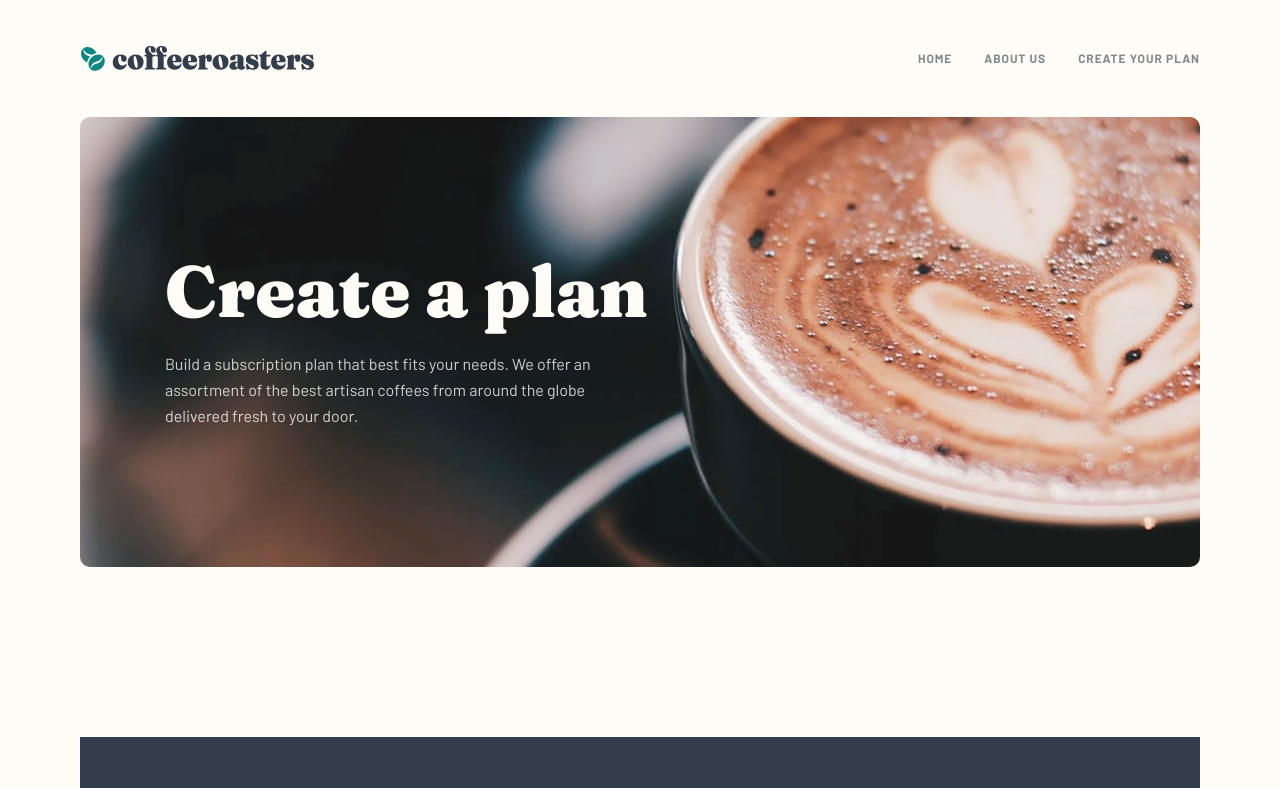
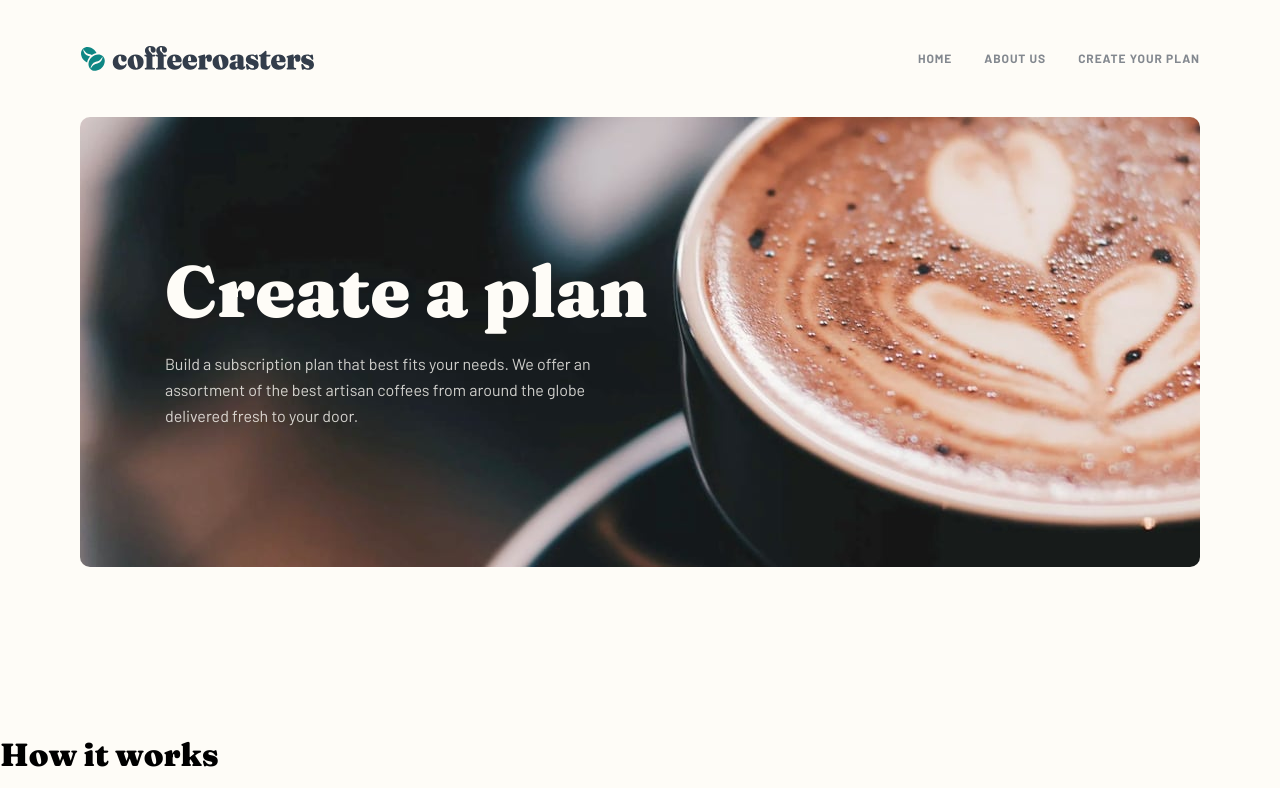
Before and after one commit to vickievien/coffee-roasters, a Next.js app: page /create in a window 1280 px wide. Shown: the top 788 px of the page. Built offline with nearby package versions, Linux system fonts and the light colour scheme.

Commit message:
:up: update: import How component to Create page

```diff
--- a/pages/create.js
+++ b/pages/create.js
@@ -1,9 +1,11 @@
 import CreateHero from "../components/create/Hero";
+import CreateHow from "../components/create/How";
 
 const Create = () => {
     return (
         <div>
             <CreateHero />
+            <CreateHow />
         </div>
      );
 }
```
